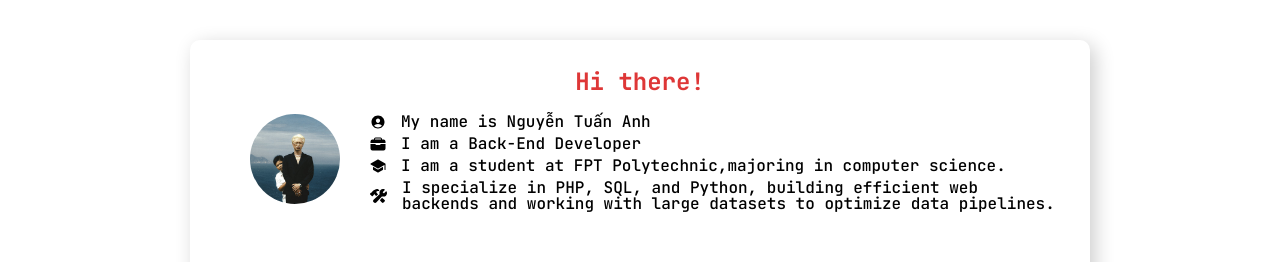
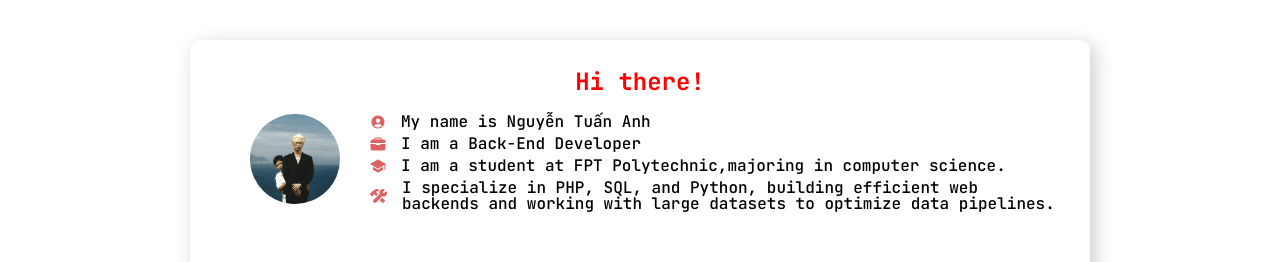
Before and after one commit to ntuananhdevs/Portfolio, a plain HTML site: page index.html in a window 1280 px wide. Shown: the part 231-493 px from the top of the page. Drawn offline with nearby package versions, Linux system fonts and the light colour scheme; some packages are replaced by stand-ins of ours; no server answers; a script that the page names is missing.

Commit message:
add color icon

```diff
--- a/assets/css/style.css
+++ b/assets/css/style.css
@@ -583,7 +583,7 @@ header.sticky .theme-btn:hover{
 			font-size: 1.5em;
 			text-align: center;
 			font-weight: 570;
-			color: #de3737;
+			color: #f90404;
 
 		}
 		.body-card {
@@ -613,6 +613,9 @@ header.sticky .theme-btn:hover{
 					font-weight: 410;
 					display: flex;
 					gap: 15px;
+					ion-icon {
+						color: #dd6363;
+					 }
 				}
 			}
 		}
```
